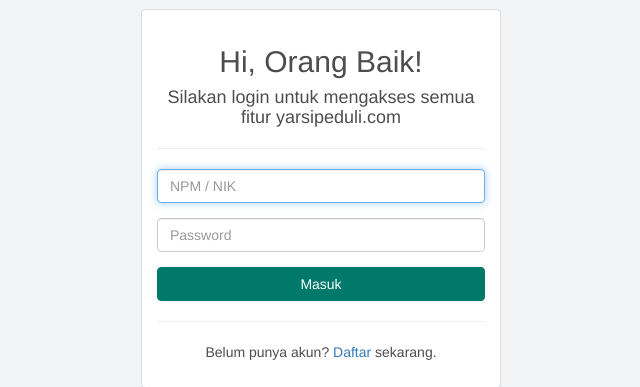
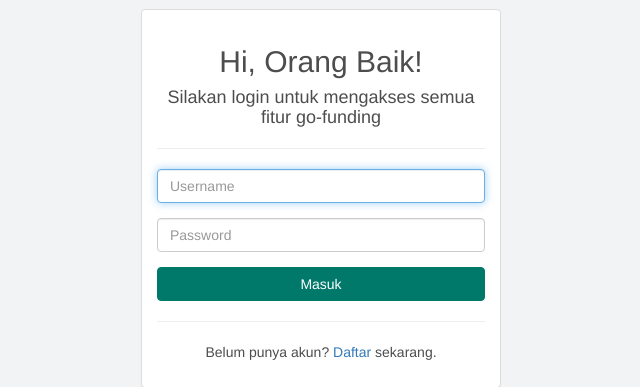
Before and after one commit to gofunding/gofunding, a Yii app: template app/views/site/login.php in a window 1280 px wide. Shown: the part 141-528 px from the top of the page, without its empty margins (319-959 px from the left). Run offline with PHP 8.4 and a stand-in for Yii, Linux system fonts and the light colour scheme; the template is opened without the code that fills it, so the values that code supplies are empty; form fields are guessed from the names that the template uses; some libraries are stand-ins or nearby versions.

Commit message:
Update login.php

```diff
--- a/app/views/site/login.php
+++ b/app/views/site/login.php
@@ -19,7 +19,7 @@ $this->title = 'Masuk';
         <div class="site-login panel panel-default text-center">
             <div class="panel-body">
                 <h2>Hi, Orang Baik!</h2>
-                <h4>Silakan login untuk mengakses semua fitur yarsipeduli.com</h4>
+                <h4>Silakan login untuk mengakses semua fitur go-funding</h4>
                 <hr>
                 <?php
                 $form = ActiveForm::begin([
@@ -33,7 +33,7 @@ $this->title = 'Masuk';
 
                 ?>
 
-                <?= $form->field($model, 'username')->textInput(['placeholder' => 'NPM / NIK', 'autofocus' => true])->label(false) ?>
+                <?= $form->field($model, 'username')->textInput(['placeholder' => 'Username', 'autofocus' => true])->label(false) ?>
                 <?= $form->field($model, 'password')->passwordInput(['placeholder' => 'Password'])->label(false) ?>
                 <?php // $form->field($model, 'rememberMe')->checkbox()  ?>
 
```
